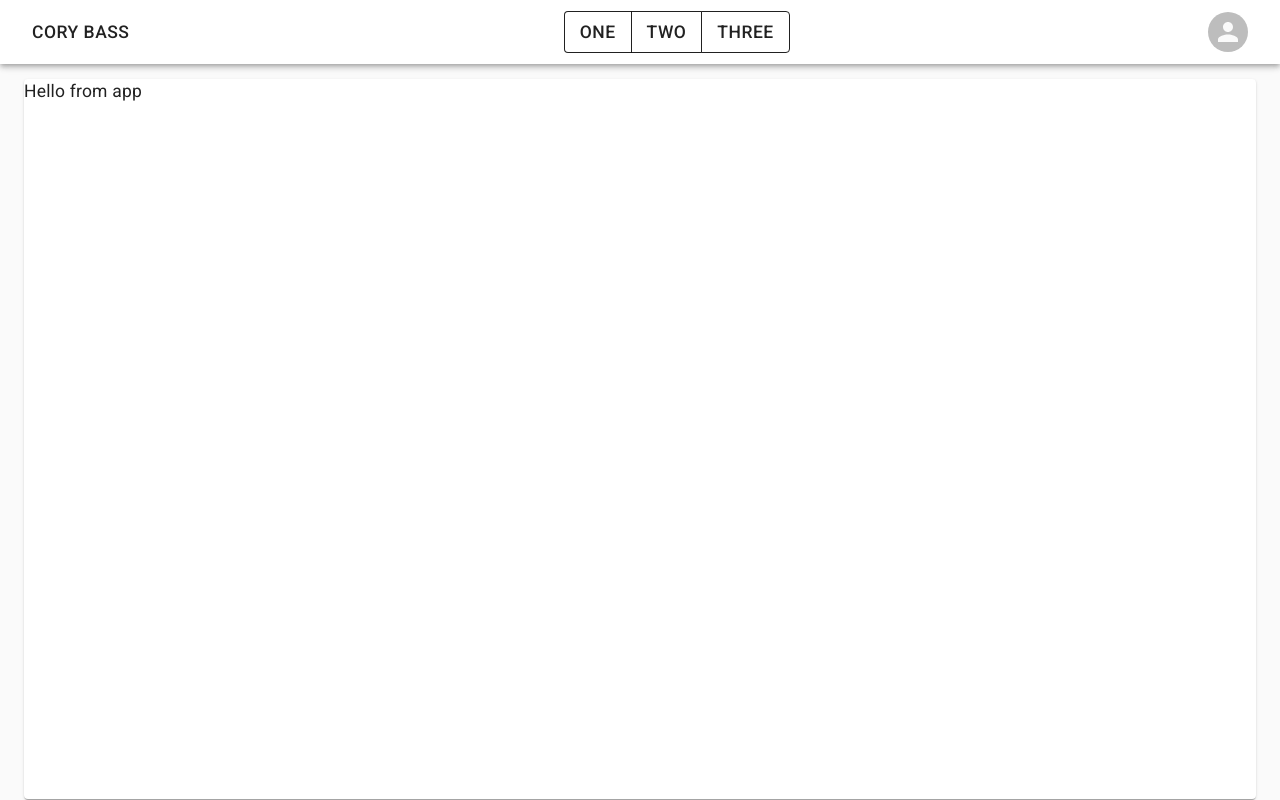
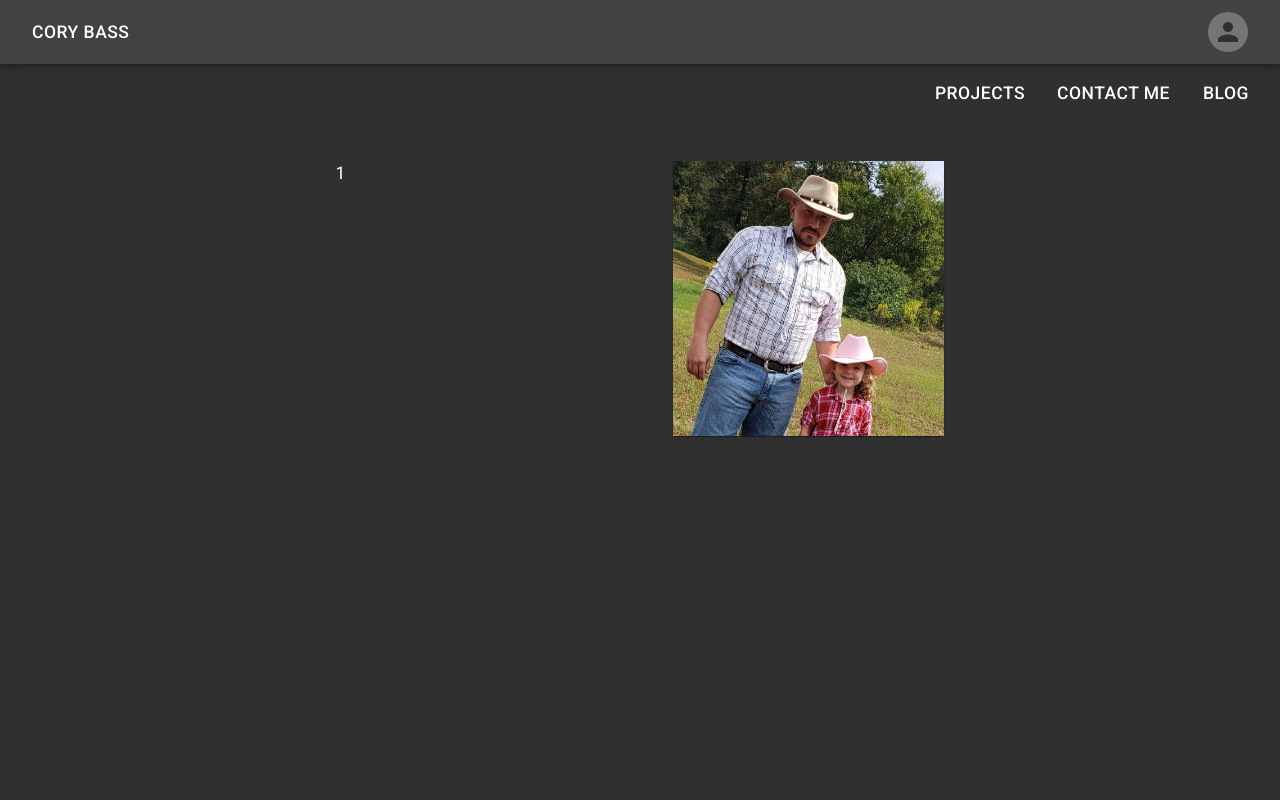
Before and after one commit to cbass2404/prtflio_exptype_server, a React (Create React App) app in the folder client/: page / in a window 1280 px wide. Built offline with nearby package versions, Linux system fonts and the light colour scheme; no server answers.

Commit message:
updated theme

```diff
--- a/client/src/components/App.js
+++ b/client/src/components/App.js
@@ -1,4 +1,4 @@
-import { useEffect, useMemo } from 'react';
+import { useEffect } from 'react';
 import { BrowserRouter as Router, Route, Switch } from 'react-router-dom';
 
 // redux
@@ -10,26 +10,23 @@ import { createMuiTheme } from '@material-ui/core';
 import Container from '@material-ui/core/Container';
 import { ThemeProvider } from '@material-ui/core/styles';
 import CssBaseline from '@material-ui/core/CssBaseline';
-import useMediaQuery from '@material-ui/core/useMediaQuery';
 
 // components
 import '../styles/common.css';
+import LoginBar from './navigation/LoginBar';
 import NavBar from './navigation/NavBar';
 import Home from './pages/Home';
+import Projects from './pages/Projects';
+import Contact from './pages/Contact';
+import Blog from './pages/Contact';
+
+const theme = createMuiTheme({
+    palette: {
+        type: 'dark',
+    },
+});
 
 const App = ({ fetchUser }) => {
-    const prefersDarkMode = useMediaQuery('(prefers-color-scheme: dark)');
-
-    const theme = useMemo(
-        () =>
-            createMuiTheme({
-                palette: {
-                    type: prefersDarkMode ? 'dark' : 'light',
-                },
-            }),
-        [prefersDarkMode]
-    );
-
     useEffect(() => {
         fetchUser();
     }, [fetchUser]);
@@ -38,10 +35,14 @@ const App = ({ fetchUser }) => {
         <ThemeProvider theme={theme}>
             <CssBaseline />
             <Router>
+                <LoginBar />
                 <NavBar />
                 <Container maxWidth="lg">
                     <Switch>
                         <Route exact path="/" component={Home} />
+                        <Route exact path="/projects" component={Projects} />
+                        <Route exact path="/contact" component={Contact} />
+                        <Route exact path="/blog" component={Blog} />
                     </Switch>
                 </Container>
             </Router>
--- /dev/null
+++ b/client/src/components/navigation/LoginBar.js
@@ -0,0 +1,75 @@
+// redux
+import { connect } from 'react-redux';
+
+// materialui
+import { makeStyles } from '@material-ui/core/styles';
+import AppBar from '@material-ui/core/AppBar';
+import Toolbar from '@material-ui/core/Toolbar';
+import Button from '@material-ui/core/Button';
+
+// components
+import AvatarImage from './AvatarImage';
+
+const useStyles = makeStyles((theme) => ({
+    appWrapper: {
+        flexGrow: 1,
+    },
+    title: {
+        marginRight: theme.spacing(2),
+    },
+    spacer: {
+        flexGrow: 1,
+        display: 'flex',
+        flexDirection: 'column',
+        alignItems: 'center',
+        '& > *': {
+            margin: theme.spacing(1),
+        },
+    },
+}));
+
+const LoginBar = ({ auth }) => {
+    const classes = useStyles();
+
+    const renderAuthFlow = () => {
+        switch (auth) {
+            case null:
+                return;
+            case false:
+                return (
+                    <Button color="inherit" href="/auth/google">
+                        Login with Google
+                    </Button>
+                );
+            default:
+                return (
+                    <Button color="inherit" href="/api/logout">
+                        {`Welcome ${auth.displayName}`}
+                    </Button>
+                );
+        }
+    };
+
+    return (
+        <div className={classes.appWrapper}>
+            <AppBar position="static" color="dark-primary">
+                <Toolbar>
+                    <Button className={classes.title} color="inherit" href="/">
+                        Cory Bass
+                    </Button>
+                    <div className={classes.spacer} />
+
+                    {renderAuthFlow()}
+
+                    <AvatarImage />
+                </Toolbar>
+            </AppBar>
+        </div>
+    );
+};
+
+const mapStateToProps = (state) => ({
+    auth: state.auth,
+});
+
+export default connect(mapStateToProps)(LoginBar);
--- a/client/src/components/navigation/NavBar.js
+++ b/client/src/components/navigation/NavBar.js
@@ -1,86 +1,27 @@
-// redux
-import { connect } from 'react-redux';
-
 // materialui
 import { makeStyles } from '@material-ui/core/styles';
-import AppBar from '@material-ui/core/AppBar';
-import Toolbar from '@material-ui/core/Toolbar';
-import ButtonGroup from '@material-ui/core/ButtonGroup';
-
 import Button from '@material-ui/core/Button';
 
-// components
-import AvatarImage from './AvatarImage';
-
 const useStyles = makeStyles((theme) => ({
-    appWrapper: {
-        flexGrow: 1,
-    },
-    title: {
-        marginRight: theme.spacing(2),
-    },
-    links: {
-        flexGrow: 1,
-        display: 'flex',
-        flexDirection: 'column',
-        alignItems: 'center',
+    root: {
+        textAlign: 'right',
+        marginRight: '14px',
         '& > *': {
             margin: theme.spacing(1),
         },
     },
 }));
 
-const NavBar = ({ auth }) => {
+const NavBar = () => {
     const classes = useStyles();
 
-    const renderAuthFlow = () => {
-        switch (auth) {
-            case null:
-                return;
-            case false:
-                return (
-                    <Button color="inherit" href="/auth/google">
-                        Login with Google
-                    </Button>
-                );
-            default:
-                return (
-                    <Button color="inherit" href="/api/logout">
-                        {`Welcome ${auth.displayName}`}
-                    </Button>
-                );
-        }
-    };
-
     return (
-        <div className={classes.appWrapper}>
-            <AppBar position="static" color="inherit">
-                <Toolbar>
-                    <Button className={classes.title} color="inherit" href="/">
-                        Cory Bass
-                    </Button>
-                    <div className={classes.links}>
-                        <ButtonGroup
-                            color="inherit"
-                            aria-label="outlined primary button group"
-                        >
-                            <Button>One</Button>
-                            <Button>Two</Button>
-                            <Button>Three</Button>
-                        </ButtonGroup>
-                    </div>
-
-                    {renderAuthFlow()}
-
-                    <AvatarImage />
-                </Toolbar>
-            </AppBar>
+        <div className={classes.root}>
+            <Button color="inherit">Projects</Button>
+            <Button color="inherit">Contact Me</Button>
+            <Button color="inherit">Blog</Button>
         </div>
     );
 };
 
-const mapStateToProps = (state) => ({
-    auth: state.auth,
-});
-
-export default connect(mapStateToProps)(NavBar);
+export default NavBar;
--- /dev/null
+++ b/client/src/components/pages/Contact.js
@@ -0,0 +1,9 @@
+const Contact = () => {
+    return (
+        <div>
+            <h3>Hello from Contact</h3>
+        </div>
+    );
+};
+
+export default Contact;
--- a/client/src/components/pages/Home.js
+++ b/client/src/components/pages/Home.js
@@ -1,25 +1,47 @@
 // materialui
+import Grid from '@material-ui/core/Grid';
 import Paper from '@material-ui/core/Paper';
+import Typography from '@material-ui/core/Typography';
 import { makeStyles } from '@material-ui/core/styles';
 
+// components
+import aboutMeImg from '../../images/aboutMe.jpg';
+
 const useStyles = makeStyles((theme) => ({
-    contentWrapper: {
-        display: 'flex',
-        flexWrap: 'wrap',
-        '& > *': {
-            margin: theme.spacing(1),
-            width: theme.spacing(16),
-            height: theme.spacing(16),
-        },
-        height: '90vh',
-        marginTop: '15px',
+    homeWrapper: {
+        flexGrow: 1,
+        marginTop: '30px',
+    },
+    cardStyle: {
+        height: '275px',
+    },
+    profileImgStyle: {
+        height: '100%',
     },
 }));
 
 const Home = () => {
     const classes = useStyles();
 
-    return <Paper className={classes.contentWrapper}>Hello from app</Paper>;
+    return (
+        <Grid
+            container
+            className={classes.homeWrapper}
+            spacing={2}
+            justify="space-evenly"
+        >
+            <Grid item>1</Grid>
+            <Grid item>
+                <Paper className={classes.cardStyle}>
+                    <img
+                        src={aboutMeImg}
+                        className={classes.profileImgStyle}
+                        alt="Cory and his daughter"
+                    />
+                </Paper>
+            </Grid>
+        </Grid>
+    );
 };
 
 export default Home;
--- /dev/null
+++ b/client/src/components/pages/Projects.js
@@ -0,0 +1,9 @@
+const Projects = () => {
+    return (
+        <div>
+            <h3>Hello from Projects</h3>
+        </div>
+    );
+};
+
+export default Projects;
```
Also changed, not shown: client/src/components/pages/Blog.js (added, +9 -0 lines), client/src/helpers/mediaQuery.js (added), client/src/images/aboutMe.jpg (added).
